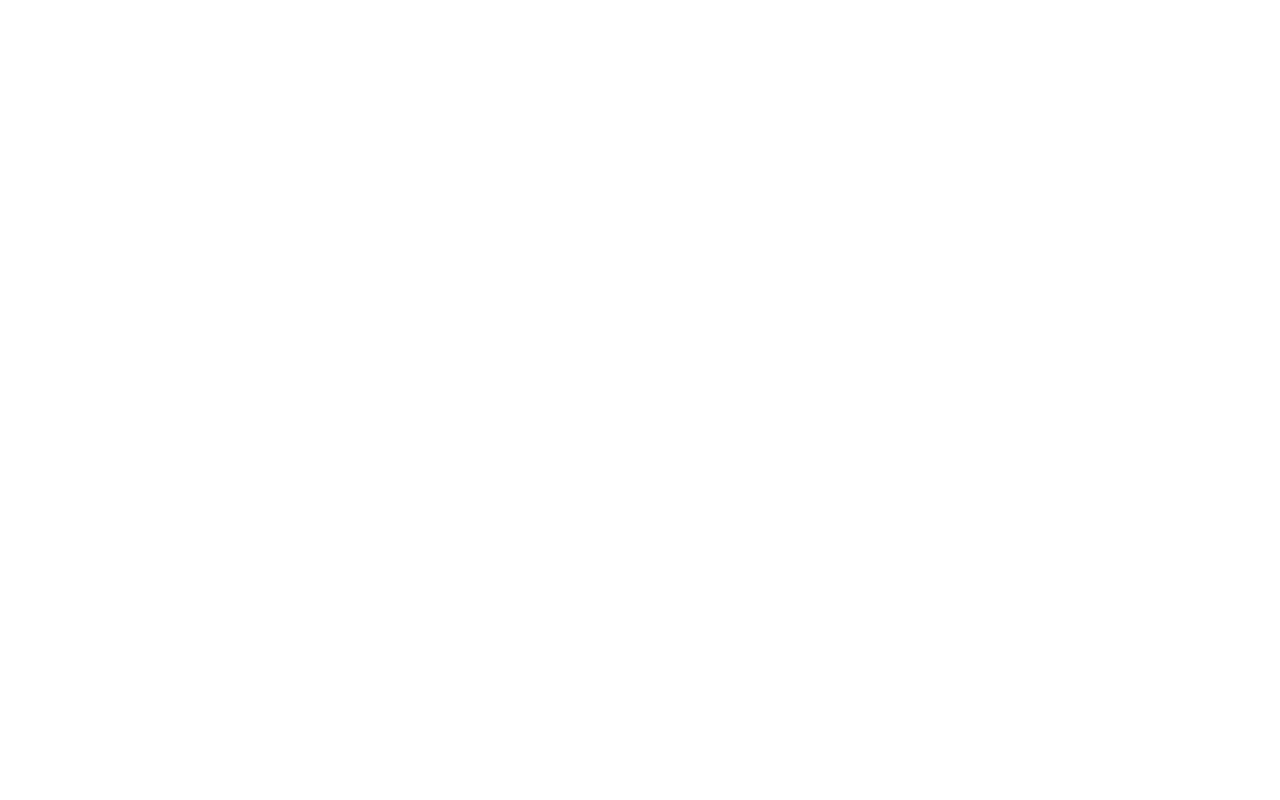
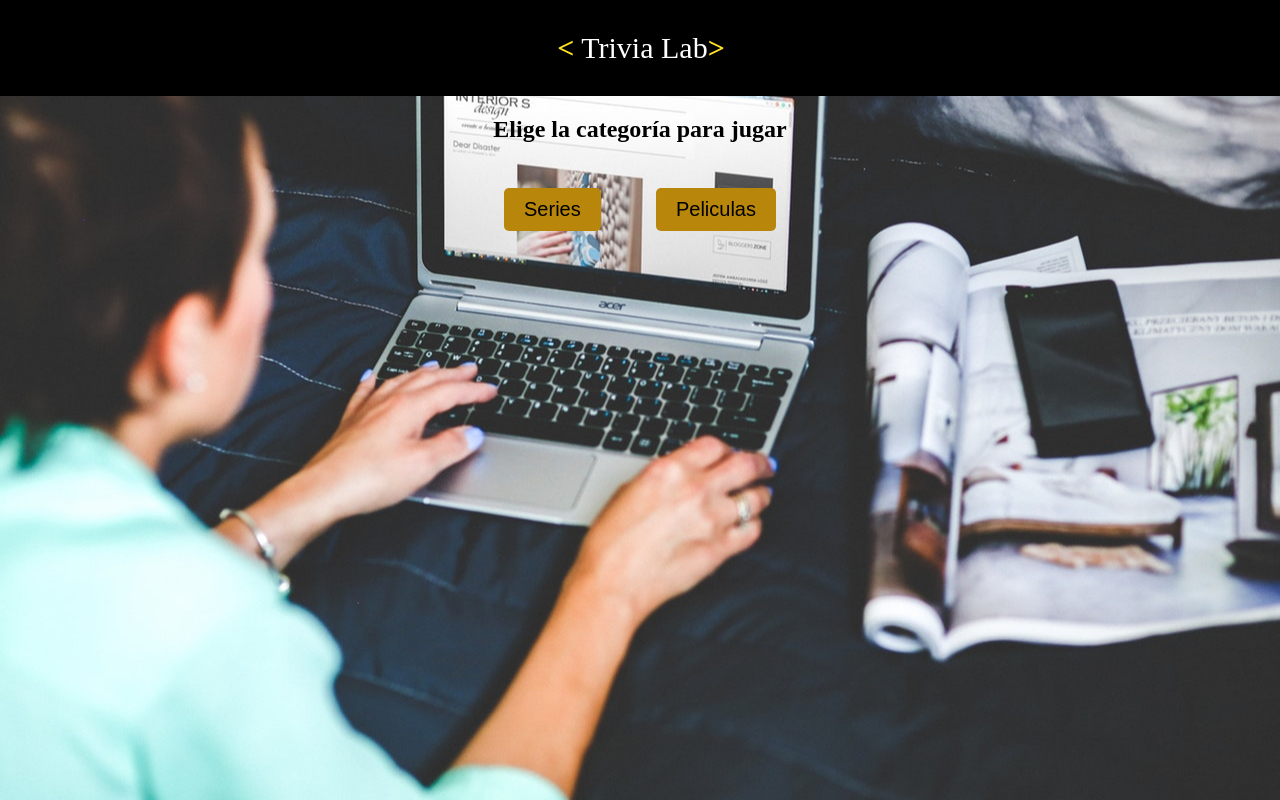
Before and after one commit to Karmacode00/preadmision-trivia, a plain HTML site: page index.html in a window 1280 px wide. Drawn offline with Linux system fonts and the light colour scheme.

Commit message:
html y css

```diff
--- a/index.html
+++ b/index.html
@@ -4,9 +4,31 @@
   <meta charset="UTF-8">
   <meta name="viewport" content="width=device-width, initial-scale=1.0">
   <meta http-equiv="X-UA-Compatible" content="ie=edge">
-  <title>Document</title>
+  <title>Trivia Lab</title>
+  <link rel="stylesheet" href="style.css">
 </head>
 <body>
+  <header>
+      <p><font color=#FFE521><strong><</font></strong> Trivia Lab<font color=#FFE521><strong>></strong></font>
+      </p>
+  </header>
+  <section>
+      <div id="name"> </div>
+      <div>
+        <h2>
+          Elige la categoría para jugar
+        </h2>
+      </div>
+      <div class="botones">
+          <button id="categoria1">Series</button>
+          <button id="categoria2">Peliculas</button>
+      </div>
 
+  </section>
+  <footer>
+
+  </footer>
+
+<script src="app.js"></script>
 </body>
 </html>
--- a/style.css
+++ b/style.css
@@ -0,0 +1,44 @@
+/* Reseteo márgenes browser*/
+body {
+  margin: 0 auto;
+  background:url(img/woman_laptop.jpg) no-repeat fixed center center;
+ background-size: cover;
+}
+
+#name{
+  font-size: 30px;
+  text-align: center;
+}
+
+header{
+  width: 100%;
+  background:#000000;
+  padding:1px;
+  text-align:center;
+  color:#FFFFFF;
+  font-size:30px;
+ }
+
+ h2{
+   text-align: center;
+ }
+
+ /*selector de clase*/
+.botones{
+   text-align: center;
+ }
+
+ /*selector de clase descendiente*/
+.botones button{
+  padding: 10px 20px 10px;
+  border-radius: 5px;
+  font-size: 20px;
+  background-color: darkgoldenrod;
+  margin: 2% 2% 6% 2%;
+  border: none;
+}
+
+button:hover {    /*si no quieres afectar otros botones si es que lo tienes, puedes hacer .botones button:hover  */
+  background-color: black;
+  color: white;
+}
```
Also changed, not shown: img/woman_laptop.jpg (added).
